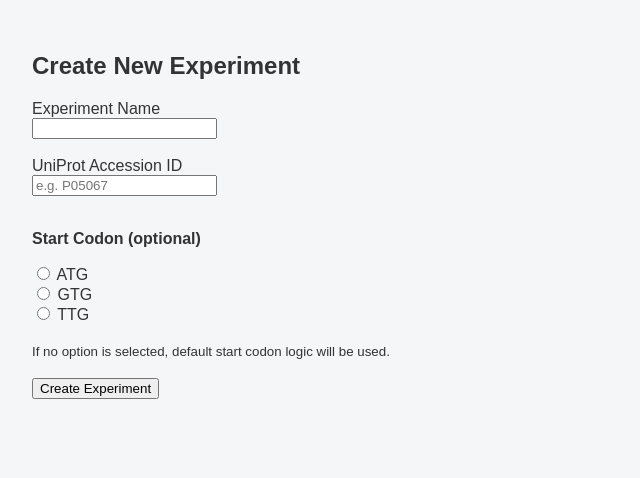
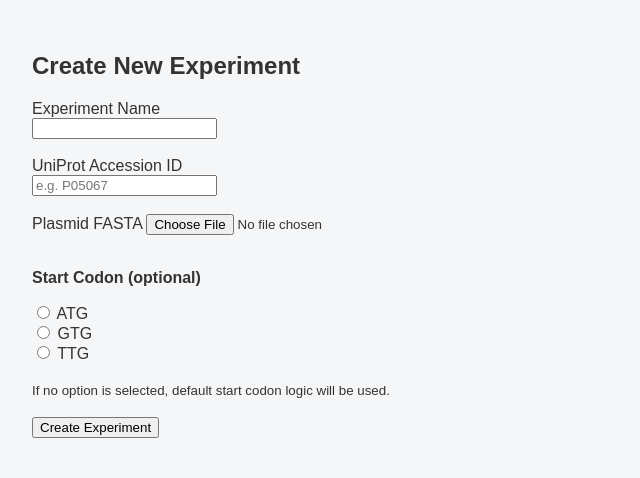
Before and after one commit to sumaiyazainab/group-project-monetery-, a Flask app: page /experiments/new in a window 1280 px wide. Shown: the part 50-528 px from the top of the page, without its empty margins (0-640 px from the left). Run offline with Flask 3, Linux system fonts and the light colour scheme.

Commit message:
Integrated FASTA upload, ORF parsing, and UniProt alignment pipeline

```diff
--- a/app.py
+++ b/app.py
@@ -1,8 +1,10 @@
 #Web portal backend using Flask. This is a simple implementation to get us started, and will be expanded with more features and better security in the future.
+#Importing necessary libraries and modules
+import os
 from flask import Flask, render_template, request, redirect, url_for
 from models import db, User
 from models import Experiment
-from uniprot_fetch.staging.uniprot_fetch import fetch_uniprot_information
+from uniprot_fetch.staging.uniprot_fetch import fetch_uniprot_information, extract_uniprot_aa_sequence
 from Bio import Align
 from Bio.Align import substitution_matrices
 from plasmid_validation.staging.plasmid_validation import (
@@ -11,15 +13,21 @@ from plasmid_validation.staging.plasmid_validation import (
     length_compatibility,
     select_best_orf_by_alignment
 )
+from werkzeug.utils import secure_filename
+from fasta_parsing_orf.staging.fasta_parsing_orf import fasta_parsing, candidate_orf
 
-
-
+#Initialize the Flask application
 app = Flask(__name__)
 
 # Temporary database (for easy development)
 app.config["SQLALCHEMY_DATABASE_URI"] = "sqlite:///app.db"
 app.config["SQLALCHEMY_TRACK_MODIFICATIONS"] = False
 
+UPLOAD_FOLDER = "uploads"
+os.makedirs(UPLOAD_FOLDER, exist_ok=True)
+app.config["UPLOAD_FOLDER"] = UPLOAD_FOLDER
+
+# Initialize the database with the Flask app
 db.init_app(app)
 
 #Creating a home page route
@@ -61,12 +69,21 @@ def create_experiment():
         name = request.form["name"]
         start_codon = request.form.get("start_codon")  # returns None if not selected
 
+        #Temporary user assignment (we will implement proper user sessions later)
         user = User.query.first()
 
+        #Handle uploaded FASTA file
+        file = request.files["plasmid_fasta"]
+        filename = secure_filename(file.filename)
+        filepath = os.path.join(app.config["UPLOAD_FOLDER"], filename)
+        file.save(filepath)
+
+        # Experiment creation
         experiment = Experiment(
             user_id=user.id,   # TEMP: using current_user.id, but we will implement proper user sessions later
             name=name,
             uniprot_accession=request.form["uniprot_accession"],
+            plasmid_fasta_path=filepath,
             start_codon=start_codon,
             status="pending",
             message="Experiment created"
@@ -98,41 +115,39 @@ def run_validation(experiment_id):
 
     try:
         experiment.status = "running"
-        experiment.message = "Fetching UniProt record..."
+        experiment.message = "Parsing plasmid FASTA..."
         db.session.commit()
 
-        # Uniprot fetch and validation logic
-        accession_id = experiment.uniprot_accession
-        uniprot_record = fetch_uniprot_information(accession_id)
+        #Parse FASTA
+        plasmid = fasta_parsing(experiment.plasmid_fasta_path)
 
-        # Extract amino acid sequence from UniProt record
-        from uniprot_fetch.staging.uniprot_fetch import extract_uniprot_aa_sequence
-        uniprot_seq = extract_uniprot_aa_sequence(uniprot_record)
+        #Determine start codons
+        if experiment.start_codon:
+            start_codons = {experiment.start_codon}
+        else:
+            start_codons = None  # defaults to ATG, GTG, TTG
 
-        #Temporary ORFs (placeholder for real ORF parser)
-        orfs = [
-            {
-                "orf_aa": uniprot_seq,
-                "length_aa": len(uniprot_seq),
-                "orf_id": 1
-            }
-        ]
+        #Find candidate ORFs
+        orfs = candidate_orf(plasmid, start_codons=start_codons)
 
-        #ORF alignment pipeline
-        from plasmid_validation.staging.plasmid_validation import select_best_orf_by_alignment
+        experiment.message = f"{len(orfs)} ORFs found. Fetching UniProt..."
+        db.session.commit()
+
+        #Fetch UniProt protein
+        record = fetch_uniprot_information(experiment.uniprot_accession)
+        uniprot_seq = extract_uniprot_aa_sequence(record)
+
+        #Alignment + best ORF
         result = select_best_orf_by_alignment(orfs, uniprot_seq)
 
-        #Handle results
         if result["status"] == "match_found":
-            experiment.best_alignment_score = result["alignment_score"]
             experiment.status = "completed"
-            experiment.message = "UniProt and ORF alignment successful"
+            experiment.best_orf_id = result.get("start_nt")
+            experiment.best_alignment_score = result.get("alignment_score")
+            experiment.message = "Best ORF identified successfully"
         else:
             experiment.status = "failed"
-            experiment.message = result.get(
-                "message",
-                "No suitable ORF match found"
-            )
+            experiment.message = result.get("message", "No suitable ORF match found")
 
 
     except Exception as e:
@@ -142,11 +157,23 @@ def run_validation(experiment_id):
     db.session.commit()
     return redirect(url_for("experiment_detail", experiment_id=experiment.id))
 
-
+ #Utility function to ensure a default user exists for testing purposes
+def ensure_default_user():
+    user = User.query.first()
+    if not user:
+        user = User(
+            username="demo",
+            email="demo@example.com",
+            password_hash="demo"  # TEMP: replace with hashing later
+        )
+        db.session.add(user)
+        db.session.commit()
+    return user
 
 #updates database tables
 with app.app_context():
     db.create_all()
+    ensure_default_user()
 
 if __name__ == "__main__":
     app.run(debug=True)
--- a/fasta_parsing_orf/staging/fasta_parsing_orf.py
+++ b/fasta_parsing_orf/staging/fasta_parsing_orf.py
@@ -1,4 +1,5 @@
 from Bio import SeqIO
+from typing import Optional, Set, List, Dict
 
 def validate_dna_sequence(sequence: str) -> None:
 
@@ -47,7 +48,7 @@ def fasta_parsing(fasta_file) -> dict:
     }
     return plasmid_dict
 
-def translate(sequence: str, start_codons: set[str] | None = None) -> str:
+def translate(sequence: str, start_codons: Optional[Set[str]] = None) -> str:
 
     """
     Translate DNA nucleotide sequence into protein amino acid sequence.
@@ -100,7 +101,7 @@ def translate(sequence: str, start_codons: set[str] | None = None) -> str:
 
 
 
-def candidate_orf(plasmid_dict: dict, start_codons: set[str] | None = None) -> list[dict]:
+def candidate_orf(plasmid_dict: dict, start_codons: Optional[Set[str]] = None) -> List[Dict]:
 
     """
     Find and translate candidate ORF from plasmid FASTA file.
--- a/models.py
+++ b/models.py
@@ -37,6 +37,7 @@ class Experiment(db.Model):
 
     start_codon = db.Column(db.String(3), nullable=True)
 
+    plasmid_fasta_path = db.Column(db.String(255), nullable=False)
 
     def __repr__(self):
         return f"<Experiment {self.id}: {self.name}>"
--- a/templates/create_experiment.html
+++ b/templates/create_experiment.html
@@ -3,7 +3,7 @@
 {% block content %}
 <h2>Create New Experiment</h2>
 
-<form method="POST">
+<form method="POST" enctype="multipart/form-data">
 
     <label for="name">Experiment Name</label><br>
     <input type="text" id="name" name="name" required><br><br>
@@ -15,6 +15,10 @@
       placeholder="e.g. P05067"
       required
     ><br><br>
+
+    <label>Plasmid FASTA</label>
+    <input type="file" name="plasmid_fasta" accept=".fasta,.fa" required>
+    <br><br>
 
     <p><strong>Start Codon (optional)</strong></p>
 
```
Also changed, not shown: 1 other file.
